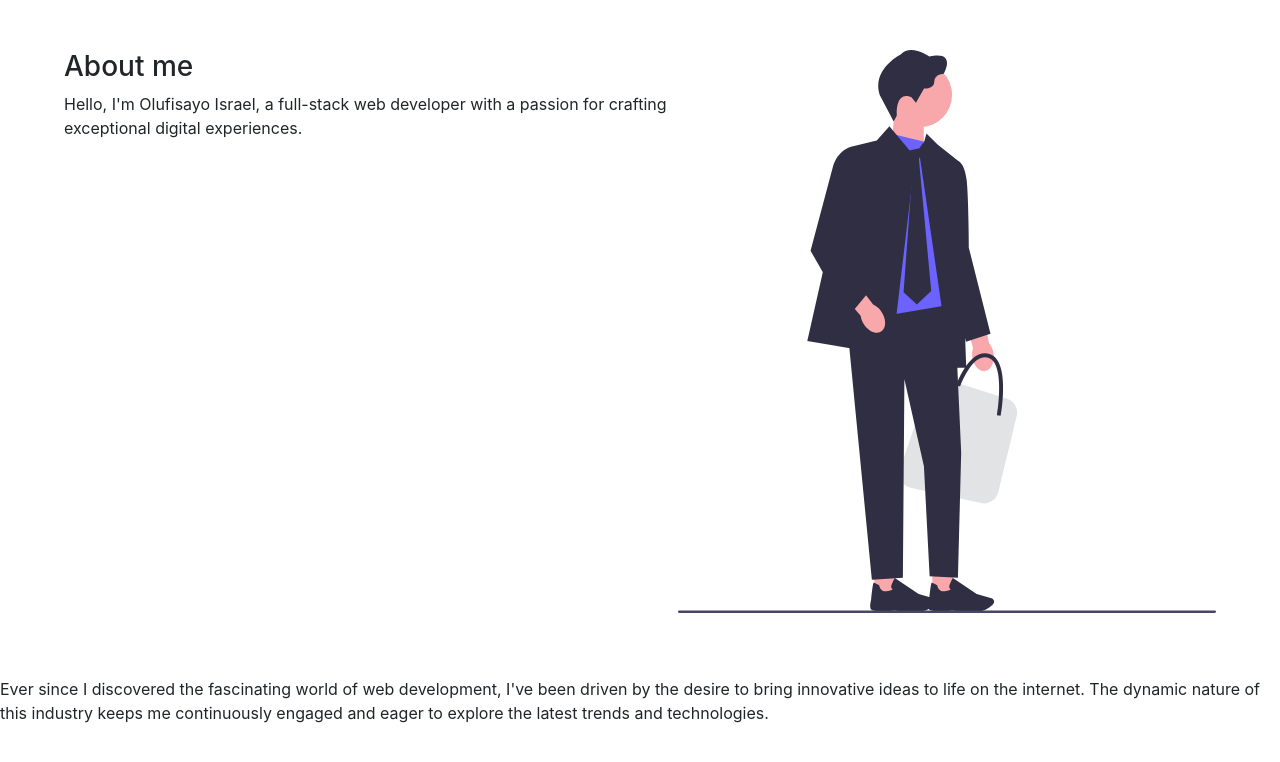
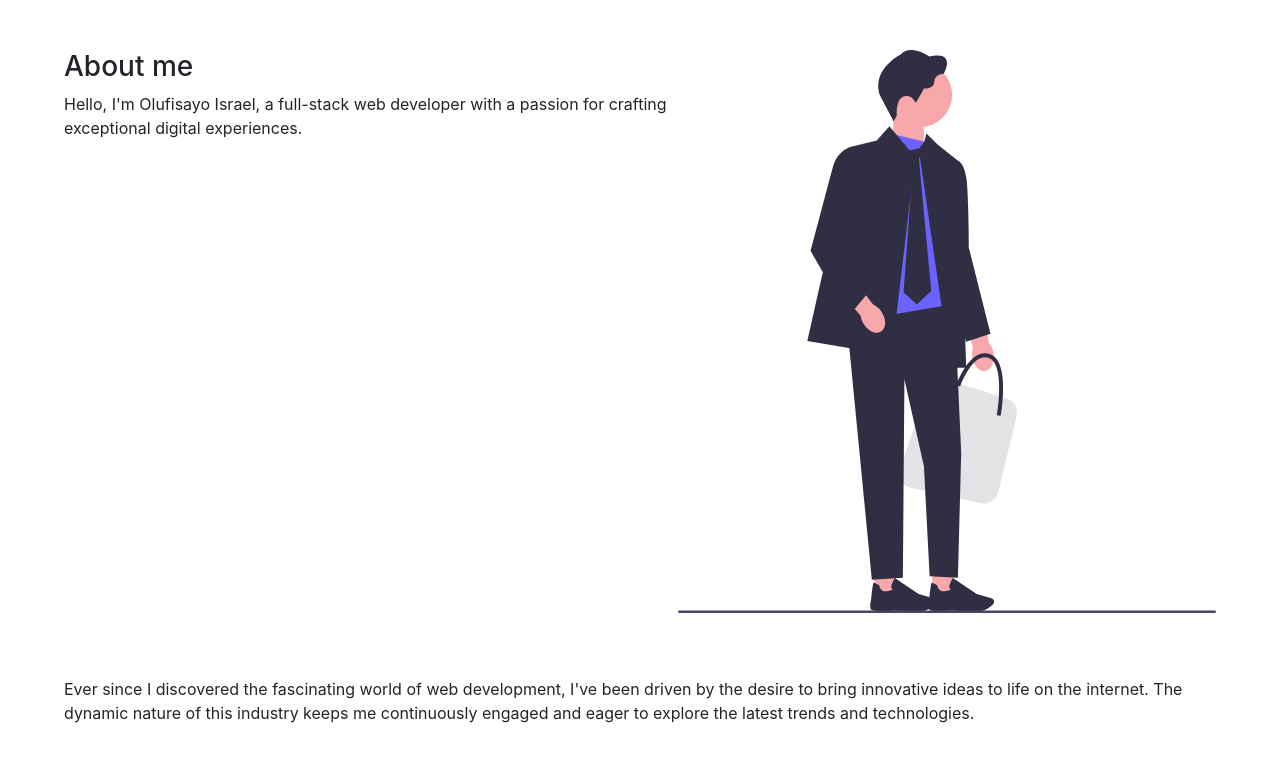
Before and after one commit to KodarkBlack/The-Incorporated, a plain HTML site: page index.html in a window 1280 px wide. Shown: the part 70-832 px from the top of the page. Before the commit the page ends 811 px from the top, so only its background shows below. Drawn offline with nearby package versions, Linux system fonts and the light colour scheme.

Commit message:
call on me

```diff
--- a/index.html
+++ b/index.html
@@ -35,8 +35,7 @@
         <img src="/assets/undraw_businessman_5ccp.svg" alt="">
     </div>
 
-    <p>Ever since I discovered the fascinating world of web development, I've been driven by the desire to bring innovative ideas to life on the internet. The dynamic nature of this industry keeps me continuously engaged and eager to explore the latest trends and technologies.
-    </p>
+    <p class="discovery">Ever since I discovered the fascinating world of web development, I've been driven by the desire to bring innovative ideas to life on the internet. The dynamic nature of this industry keeps me continuously engaged and eager to explore the latest trends and technologies.</p>
 
 
 
--- a/style.css
+++ b/style.css
@@ -180,3 +180,7 @@
         opacity:0;
     }
 }
+
+.discovery {
+    margin: 5%;
+}
```
